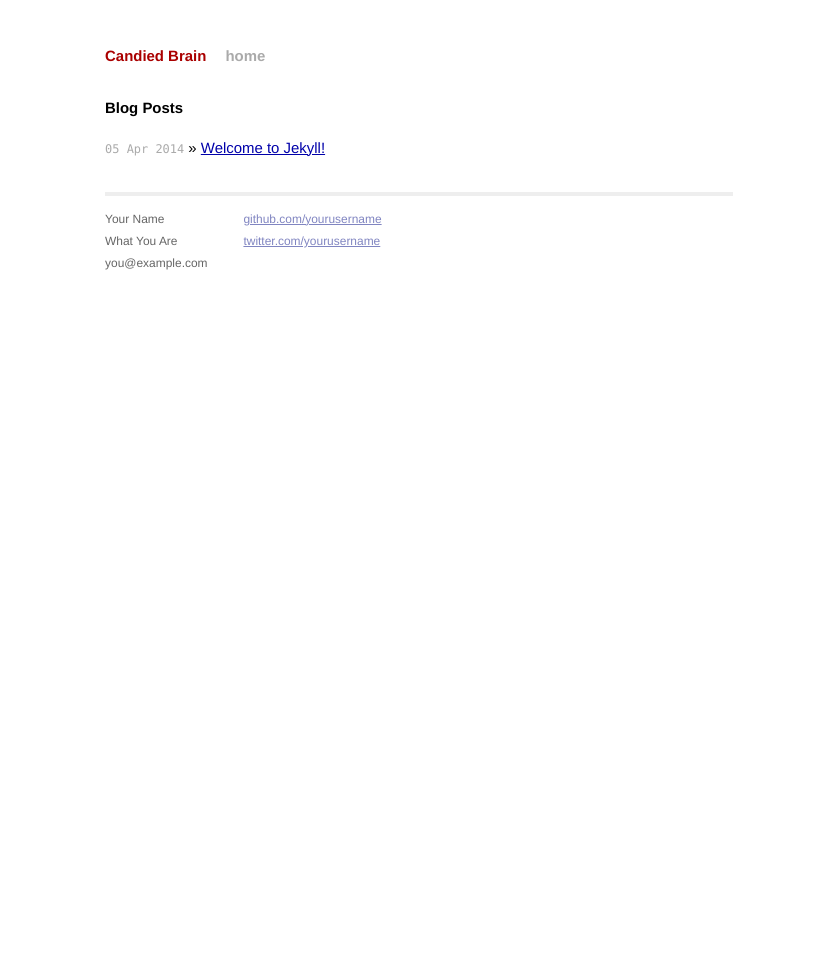
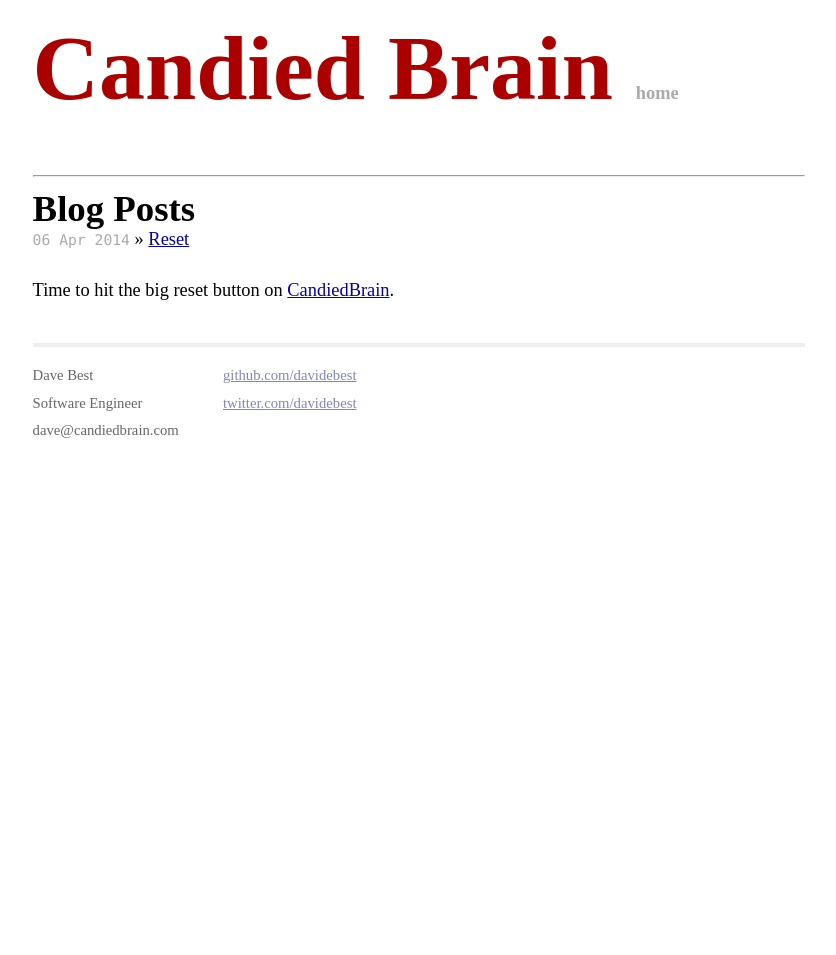
Before and after one commit to DavidEBest/DavidEBest.github.io, a Jekyll site: the page built from index.html, in a window 1280 px wide. Shown: the whole page, without its empty margins (221-1057 px from the left). Built offline with Jekyll 4.4.1, drawn with Linux system fonts in a browser that asks for light colours; some web fonts are replaced; Markdown is read by kramdown in place of the engine named in the settings.

Commit message:
First post, prettier fonts

```diff
--- a/_layouts/default.html
+++ b/_layouts/default.html
@@ -8,7 +8,8 @@
 
         <!-- syntax highlighting CSS -->
         <link rel="stylesheet" href="/css/syntax.css">
-
+        <!-- fonts -->
+        <link rel="stylesheet" href="//brick.a.ssl.fastly.net/EB+Garamond:400,400i/Libre+Baskerville:400,700">
         <!-- Custom CSS -->
         <link rel="stylesheet" href="/css/main.css">
 
@@ -20,21 +21,21 @@
             <h1 class="title"><a href="/">{{ site.name }}</a></h1>
             <a class="extra" href="/">home</a>
           </div>
-
+          <hr />
           {{ content }}
 
           <div class="footer">
             <div class="contact">
               <p>
-                Your Name<br />
-                What You Are<br />
-                you@example.com
+                Dave Best<br />
+                Software Engineer<br />
+                dave@candiedbrain.com
               </p>
             </div>
             <div class="contact">
               <p>
-                <a href="https://github.com/yourusername">github.com/yourusername</a><br />
-                <a href="https://twitter.com/yourusername">twitter.com/yourusername</a><br />
+                <a href="https://github.com/davidebest">github.com/davidebest</a><br />
+                <a href="https://twitter.com/davidebest">twitter.com/davidebest</a><br />
               </p>
             </div>
           </div>
--- /dev/null
+++ b/_posts/2014-04-06-reset.markdown
@@ -0,0 +1,26 @@
+---
+layout: post
+title:  "Reset"
+date:   2014-04-06 15:50:55
+categories: ramble state-of-the-dave
+---
+
+Time to hit the big reset button on [CandiedBrain][cbcom].
+
+My name is Dave Best. I'm a thirty something software engineer from Dayton, Ohio. Like most people, I've got a wide range of interests. A few things I'm doing at the moment:
+
+- Raising a family.
+- Working at [LinQuest][linquest].
+- Organizing [Startup Weekend Dayton][swdayton].
+- Co-organizing [Code For Dayton][cfd]
+- Blogging here (in theory).
+
+I've delved into a few other niches - I've brewed some (decent) beer, written some (terrible) tabletop roleplaying games, and run a music podcast (also terrible). All of these things were discussed on the previous iteration of this blog and may be resurrected in this (or a future) iteration.
+
+For the moment, most of my thoughts have been toward community organizing. I've finally hooked into the Dayton community in a real way and I want to be a productive force for change. I've never been a real 'live in public' kind of guy, but I am trying to do a better job of it. If you are interested in getting in touch with me, check out [davidebest.co][debco], which contains links to all the social network profiles I maintain.
+
+[linquest]: http://www.linquest.com
+[cbcom]: http://candiedbrain.com
+[debco]: http://davidebest.co
+[swdayton]: http://dayton.startupweekend.org
+[cfd]: http://codefordayton.org
--- a/css/main.css
+++ b/css/main.css
@@ -70,7 +70,7 @@ a:visited { color: #a0a; }
 
 .title {
   display: inline-block;
-  margin-bottom: 2em;
+  margin-bottom: 1em;
 }
 
 .title a {
@@ -158,3 +158,29 @@ a:visited { color: #a0a; }
 .post pre.terminal code {
   background-color: #333;
 }
+
+/*****************************************************************************/
+/*
+/* Fonts
+/*
+/*****************************************************************************/
+
+body {
+  font-family: "EB Garamond";
+  font-size: 16px;
+}
+
+p {
+  font-family: "EB Garamond";
+}
+
+h1 {
+  font-family: "Libre Baskerville";
+  font-size:5em;
+}
+
+h2 {
+padding-top:.5em;
+font-family: "Libre Baskerville";
+font-size:2em;
+}
--- a/index.html
+++ b/index.html
@@ -4,10 +4,13 @@ title: Candied Brain
 ---
 
 <div id="home">
-  <h1>Blog Posts</h1>
+  <h2>Blog Posts</h2>
   <ul class="posts">
     {% for post in site.posts %}
-      <li><span>{{ post.date | date_to_string }}</span> &raquo; <a href="{{ post.url }}">{{ post.title }}</a></li>
+      <li>
+        <span>{{ post.date | date_to_string }}</span> &raquo; <a href="{{ post.url }}">{{ post.title }}</a>
+        {{ post.excerpt }}
+      </li>
     {% endfor %}
   </ul>
 </div>
```
Also changed, not shown: _posts/2014-04-05-welcome-to-jekyll.markdown (deleted, +0 -24 lines).
